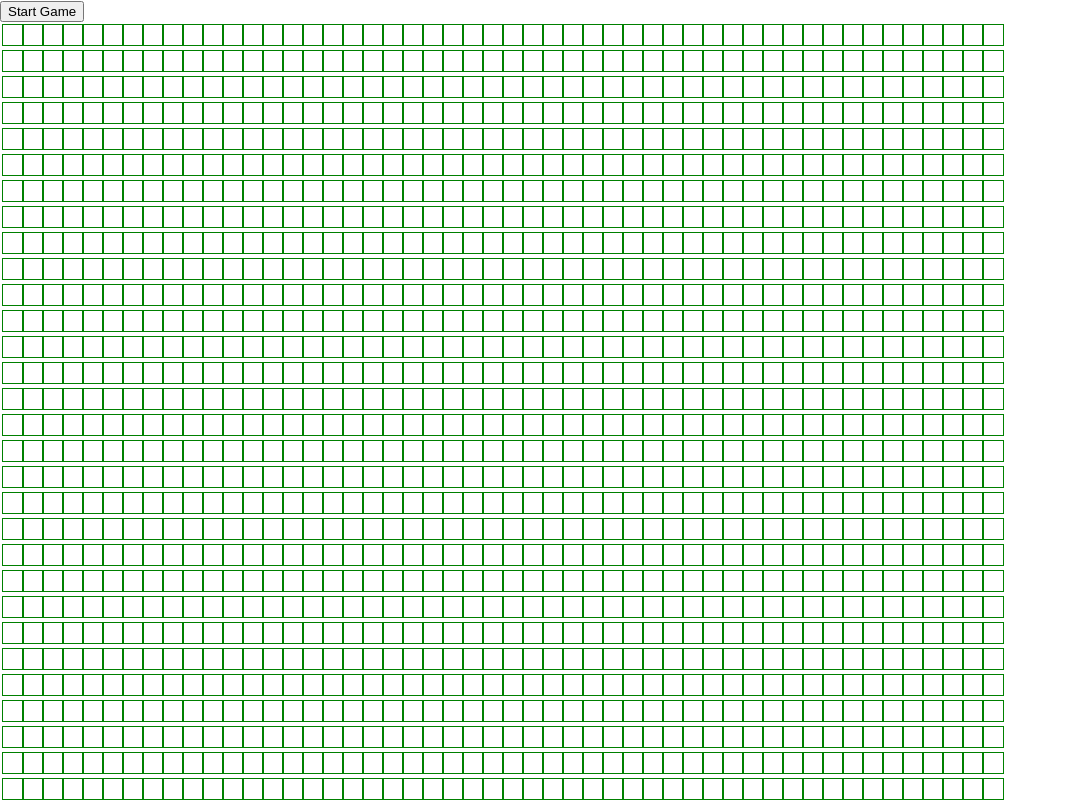
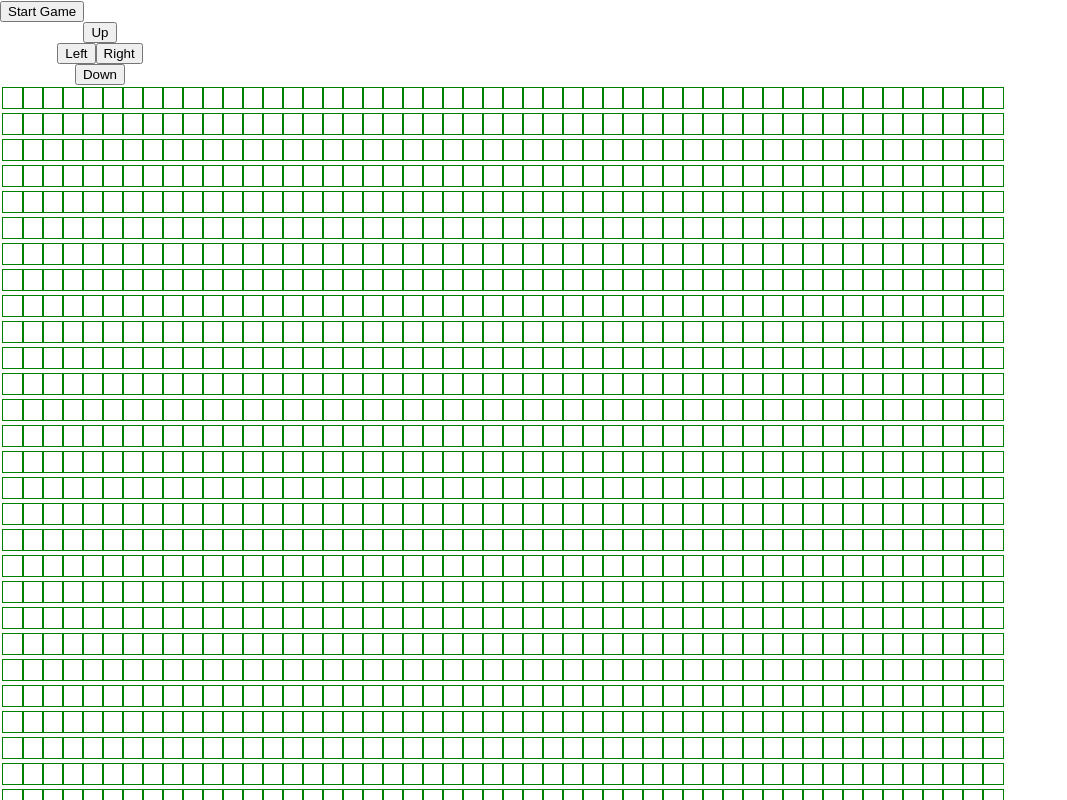
Before and after one commit to avinashiyer4292/TS-Snake-Game, a React (Create React App) app: page / in a window 1280 px wide. Shown: the top 800 px of the page, without its empty margins (0-1067 px from the left). Built offline with nearby package versions, Linux system fonts and the light colour scheme.

Commit message:
Added controls

```diff
--- a/src/App.tsx
+++ b/src/App.tsx
@@ -1,8 +1,14 @@
-import React, { useCallback, useState } from "react";
+import React, { useCallback, useState, useRef } from "react";
 import "./App.css";
 
 const numRows = 50;
 const numCols = 50;
+const directions = {
+  U: [-1, 0],
+  R: [0, 1],
+  D: [1, 0],
+  L: [0, -1],
+};
 
 const App: React.FC = () => {
   const [grid, setGrid] = useState(() => {
@@ -15,9 +21,15 @@ const App: React.FC = () => {
   });
 
   const [gameStarted, setGameStarted] = useState(false);
+  const gameStartedRef = useRef(gameStarted);
+  gameStartedRef.current = gameStarted;
+
+  const [direction, setDirection] = useState("R");
+  const directionRef = useRef(direction);
+  directionRef.current = direction;
 
   const runGame = useCallback(() => {
-    if (!gameStarted) return;
+    if (!gameStartedRef.current) return;
     setTimeout(runGame, 1000);
   }, []);
 
@@ -30,6 +42,18 @@ const App: React.FC = () => {
       >
         Start Game
       </button>
+      <div className="controls-container">
+        <div>
+          <button disabled={gameStarted && direction === "U"}>Up</button>
+        </div>
+        <div>
+          <button disabled={gameStarted && direction === "L"}>Left</button>
+          <button disabled={gameStarted && direction === "R"}>Right</button>
+        </div>
+        <div>
+          <button disabled={gameStarted && direction === "D"}>Down</button>
+        </div>
+      </div>
       <div
         style={{
           display: "grid",
```
